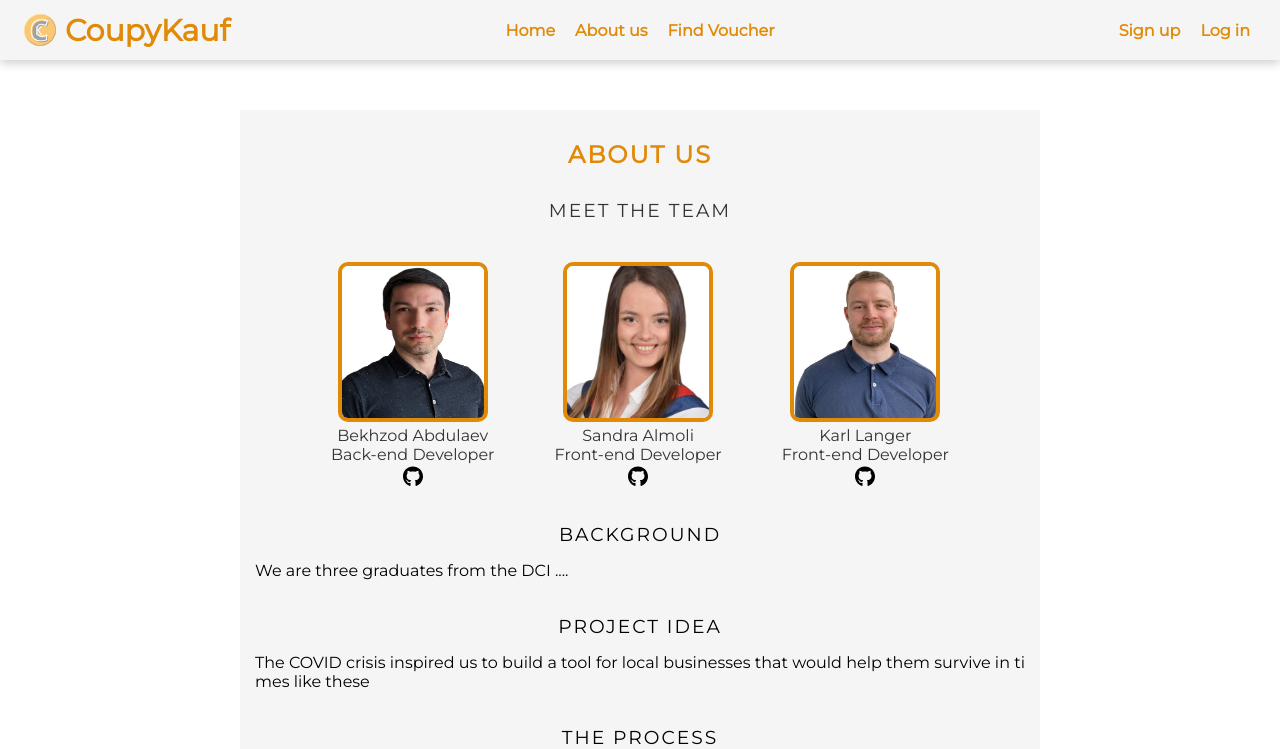
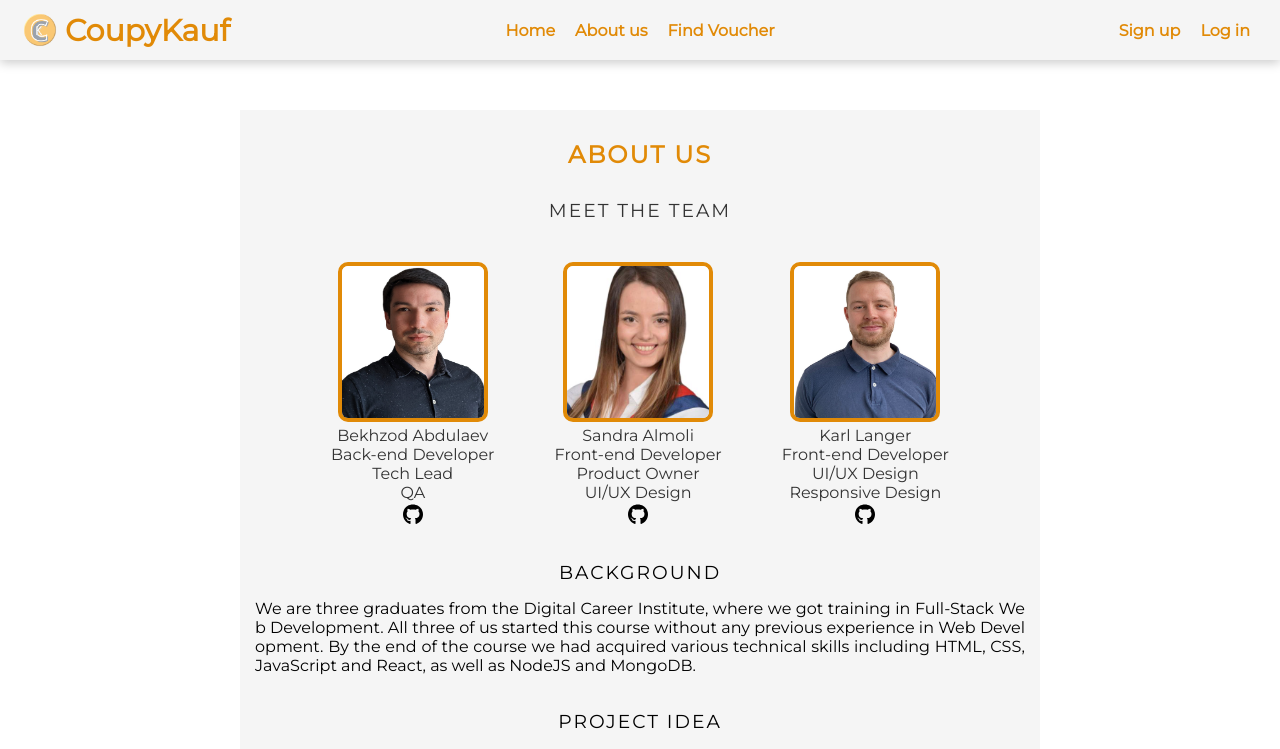
Before and after one commit to bekhzod-ab/coupykauf.io, a React (Create React App) app in the folder front-end/: page /about in a window 1280 px wide. Shown: the top 749 px of the page. Built offline with nearby package versions, Linux system fonts and the light colour scheme; no server answers.

Commit message:
about us text

```diff
--- a/front-end/src/pages/AboutUsPage.js
+++ b/front-end/src/pages/AboutUsPage.js
@@ -15,29 +15,35 @@ const AboutUsPage = () =>{
                 <img src={Bek} alt='missing' />
                 <figcaption>Bekhzod Abdulaev</figcaption>
                 <figcaption>Back-end Developer</figcaption>
+                <figcaption>Tech Lead</figcaption>
+                <figcaption>QA</figcaption>
                 <figcaption><a href="https://github.com/bekhzod-ab"><FaGithub className="icon" /></a></figcaption>
             </figure>
             <figure>
                 <img src={Sandra} alt='missing' />
                 <figcaption>Sandra Almoli</figcaption>
                 <figcaption>Front-end Developer</figcaption>
+                <figcaption>Product Owner</figcaption>
+                <figcaption>UI/UX Design</figcaption>
                 <figcaption><a href="https://github.com/Almolis"><FaGithub className="icon" /></a></figcaption>
             </figure>
             <figure>
                 <img src={Karl} alt='missing' />
                 <figcaption>Karl Langer</figcaption>
                 <figcaption>Front-end Developer</figcaption>
+                <figcaption>UI/UX Design</figcaption>
+                <figcaption>Responsive Design</figcaption>
                 <figcaption><a href="https://github.com/karllanger"><FaGithub className="icon" /></a></figcaption>
             </figure>
             </div>
 
             <div>
                 <h3>BACKGROUND</h3>
-                <p>We are three graduates from the DCI .... </p>
+                <p>We are three graduates from the Digital Career Institute, where we got training in Full-Stack Web Development. All three of us started this course without any previous experience in Web Development. By the end of the course we had acquired various technical skills including HTML, CSS, JavaScript and React, as well as NodeJS and MongoDB.</p>
                 <h3>PROJECT IDEA</h3>
-                <p>The COVID crisis inspired us to build a tool for local businesses that would help them survive in times like these</p>
+                <p>The COVID crisis inspired us to build a tool for local businesses that would help them survive in times like these. We wanted to make an app where these small businesses can offer vouchers to customers which can be redeemed at a later date. This way, people's favorite local businesses can earn some revenue during closures and customers can help make that happen. Another use of this app would be selling gift-cards during normal times, previously only possible with tech giants such as Amazon. Regular customers can further support these businesses by buying gift-cards for their friends and family from their favorite hairdresser, cafe, independent cinema etc.</p>
                 <h3>THE PROCESS</h3>
-                <p>The tools that we used. The technologies.... </p>
+                <p>Firstly, we wanted to develop an intuitive app where customers and businesses would have to take no more than 3-4 steps to achieve their goal. For this, we first started coming up with the UX design using Figma. Then, we defined the bigger, weekly goals, according to which we defined our roles and smaller, daily tasks using Trello. We checked and coordinated our work on a daily basis, and supported each other on difficult tasks regardless of our main role.</p>
             </div>
         </div>
     )
```
